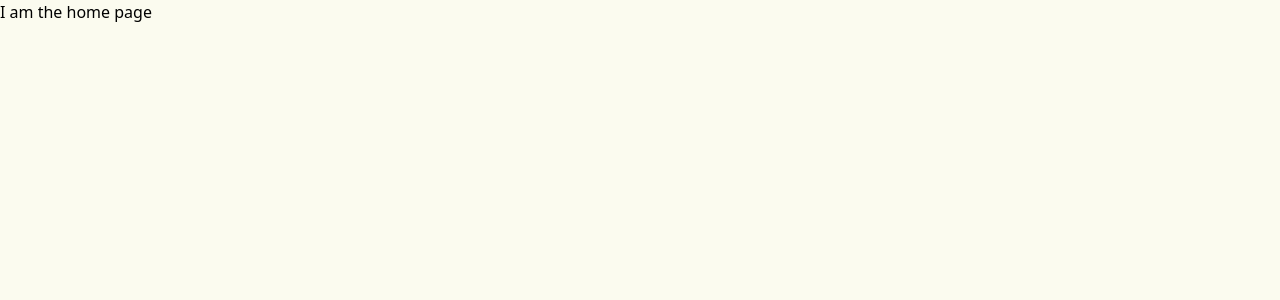
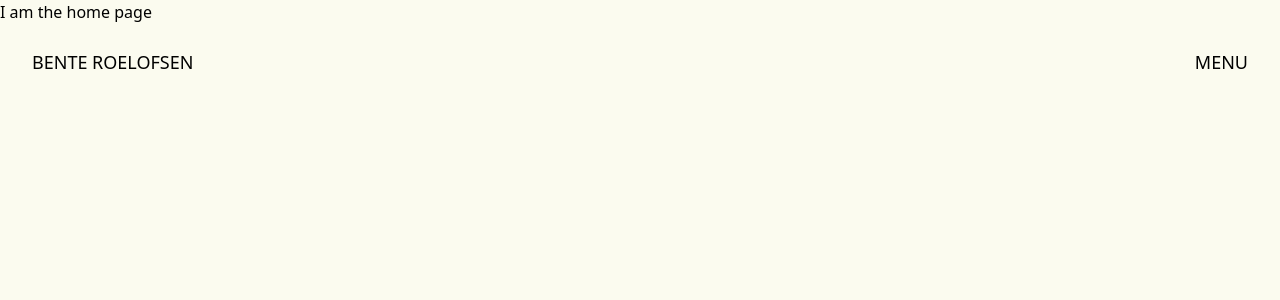
Before and after one commit to EmileKost/portfolio-bente, a Next.js app in the folder app/: page / in a window 1280 px wide. Shown: the top 300 px of the page. Built offline with nearby package versions, Linux system fonts and the light colour scheme.

Commit message:
chore: wip setting up menu

```diff
--- a/app/src/app/(app)/layout.tsx
+++ b/app/src/app/(app)/layout.tsx
@@ -1,5 +1,12 @@
 import { ReactNode } from "react";
 
+import { TheHeader } from "@/components/TheHeader";
+
 export default function AppLayout({ children }: { children: ReactNode }) {
-	return <div>{children}</div>;
+	return (
+		<>
+			<TheHeader />
+			{children}
+		</>
+	);
 }
--- /dev/null
+++ b/app/src/components/Menu.tsx
@@ -0,0 +1,21 @@
+"use client";
+
+import { useState } from "react";
+
+import { Button } from "./Button";
+
+export default function Menu() {
+	const [open, setOpen] = useState<boolean>(false);
+
+	return (
+		<>
+			<Button
+				as="button"
+				variant="primary"
+				className="text-base md:text-lg uppercase"
+				onClick={() => setOpen(true)}>
+				Menu
+			</Button>
+		</>
+	);
+}
--- a/app/src/components/TheHeader.tsx
+++ b/app/src/components/TheHeader.tsx
@@ -1,5 +1,5 @@
 import Link from "next/link";
-import { Button } from "./Button";
+import Menu from "./Menu";
 
 export const TheHeader = () => {
 	return (
@@ -9,13 +9,7 @@ export const TheHeader = () => {
 				className="text-base md:text-lg uppercase">
 				Bente Roelofsen
 			</Link>
-			<Button
-				as="button"
-				variant="primary"
-				className="text-base md:text-lg uppercase"
-				onClick={() => console.log("HIHIH")}>
-				Menu
-			</Button>
+			<Menu />
 		</header>
 	);
 };
```
